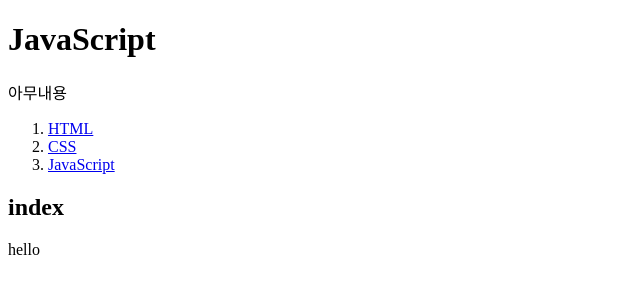
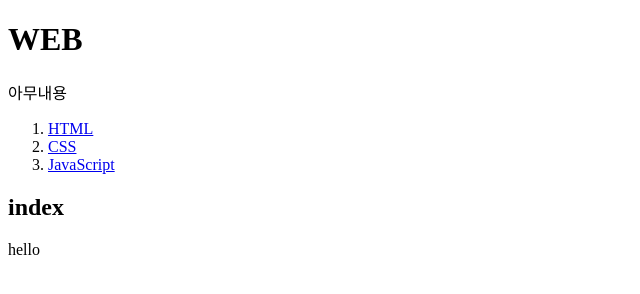
Before and after one commit to jjangjjagnAN/MyJJANG-first-website, a plain HTML site: page index.html in a window 1280 px wide. Shown: the whole page, without its empty margins (0-640 px from the left). Drawn offline with Linux system fonts and the light colour scheme.

Commit message:
Update index.html

```diff
--- a/index.html
+++ b/index.html
@@ -5,7 +5,7 @@
    <meta charset="utf-8">
 </head>
 <body>
-    <h1><a href="index.html" target="_blank"></a>JavaScript</h1>
+    <h1><a href="index.html" target="_blank"></a>WEB</h1>
     아무내용
     <ol>
     <li><a href="1.html" target="_blank">HTML</a></li>
```
